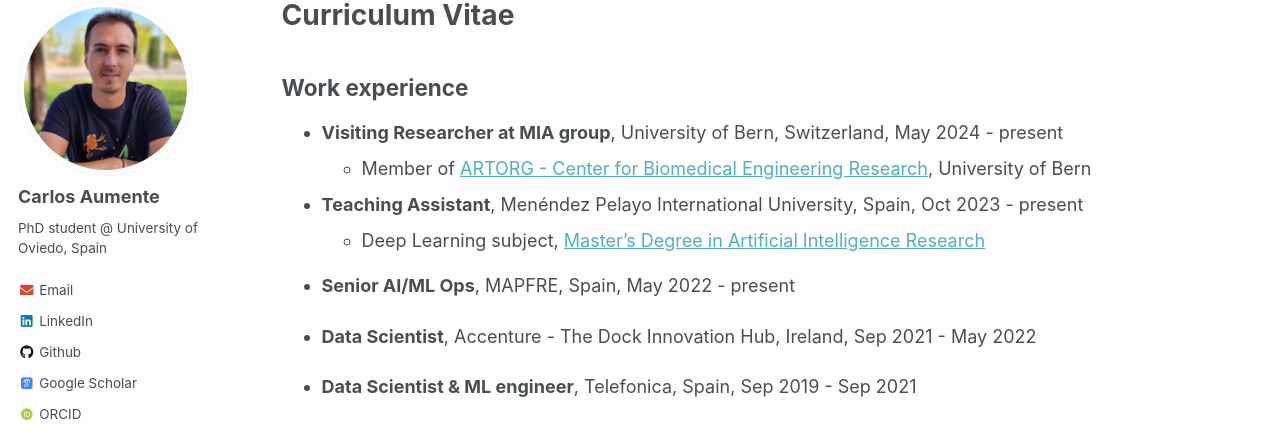
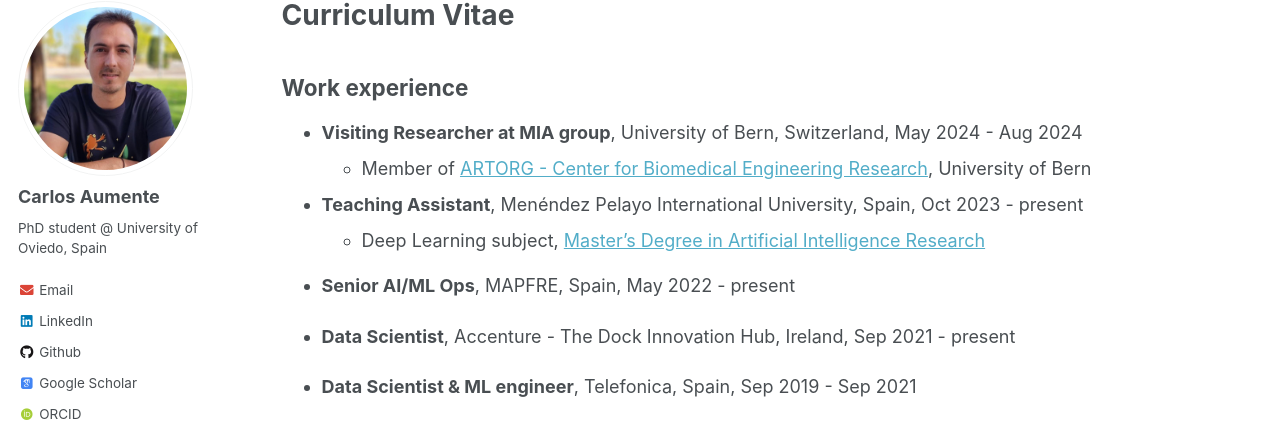
Before and after one commit to caumente/caumente.github.io, a Jekyll site: the page built from _pages/cv.md, in a window 1280 px wide and 900 px high. Shown: the part 117-553 px from the top of the window. Built offline with Jekyll 4.4.1, drawn with Linux system fonts in a browser that asks for light colours; some web fonts are replaced.

Commit message:
CV updated

```diff
--- a/_pages/cv.md
+++ b/_pages/cv.md
@@ -11,7 +11,7 @@
 
 ## Work experience
 
-* **Visiting Researcher at MIA group**, University of Bern, Switzerland, May 2024 - present
+* **Visiting Researcher at MIA group**, University of Bern, Switzerland, May 2024 - Aug 2024
   * Member of [ARTORG - Center for Biomedical Engineering Research](https://www.artorg.unibe.ch/), University of Bern
 
 * **Teaching Assistant**, Menéndez Pelayo International University, Spain, Oct 2023 - present
@@ -19,7 +19,7 @@
 
 * **Senior AI/ML Ops**, MAPFRE, Spain, May 2022 - present
 
-* **Data Scientist**, Accenture - The Dock Innovation Hub, Ireland, Sep 2021 - May 2022
+* **Data Scientist**, Accenture - The Dock Innovation Hub, Ireland, Sep 2021 - present
 
 * **Data Scientist & ML engineer**, Telefonica, Spain, Sep 2019 - Sep 2021
 
```
